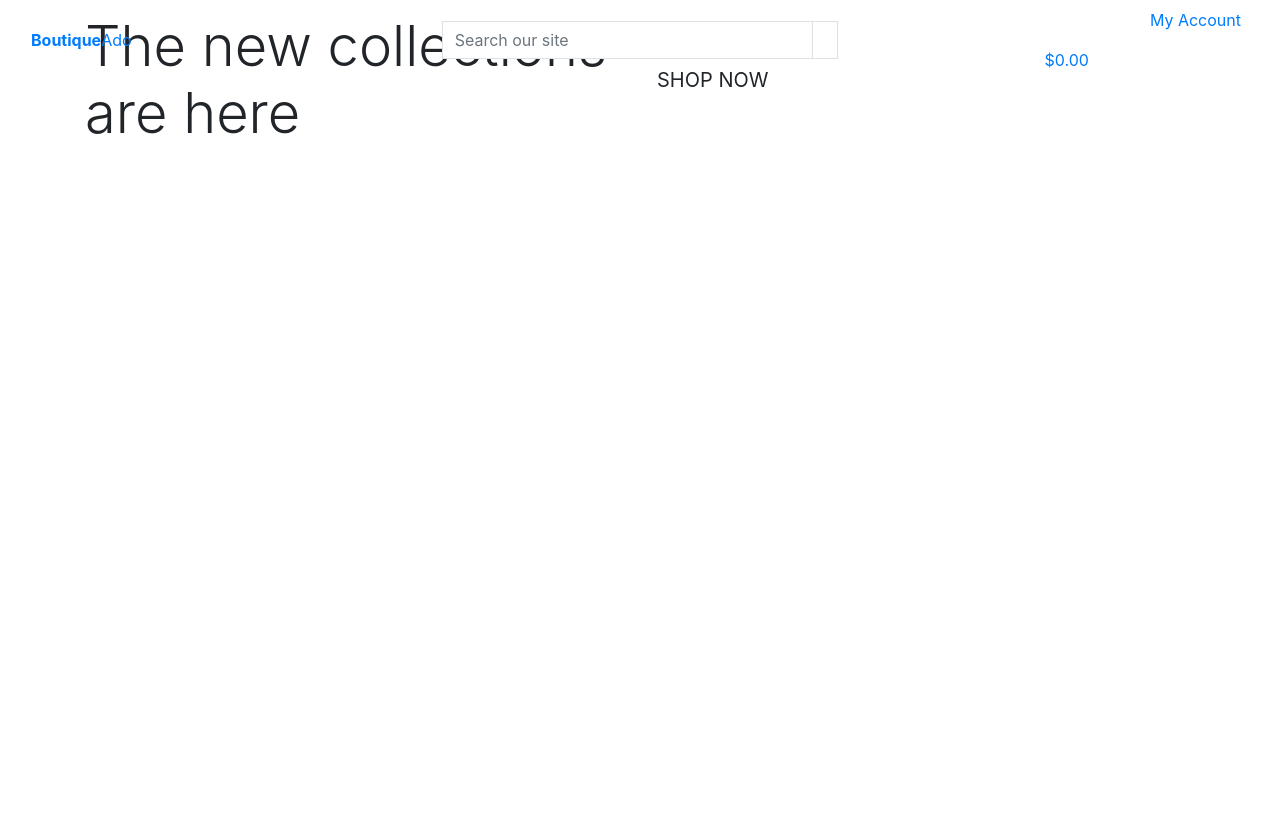
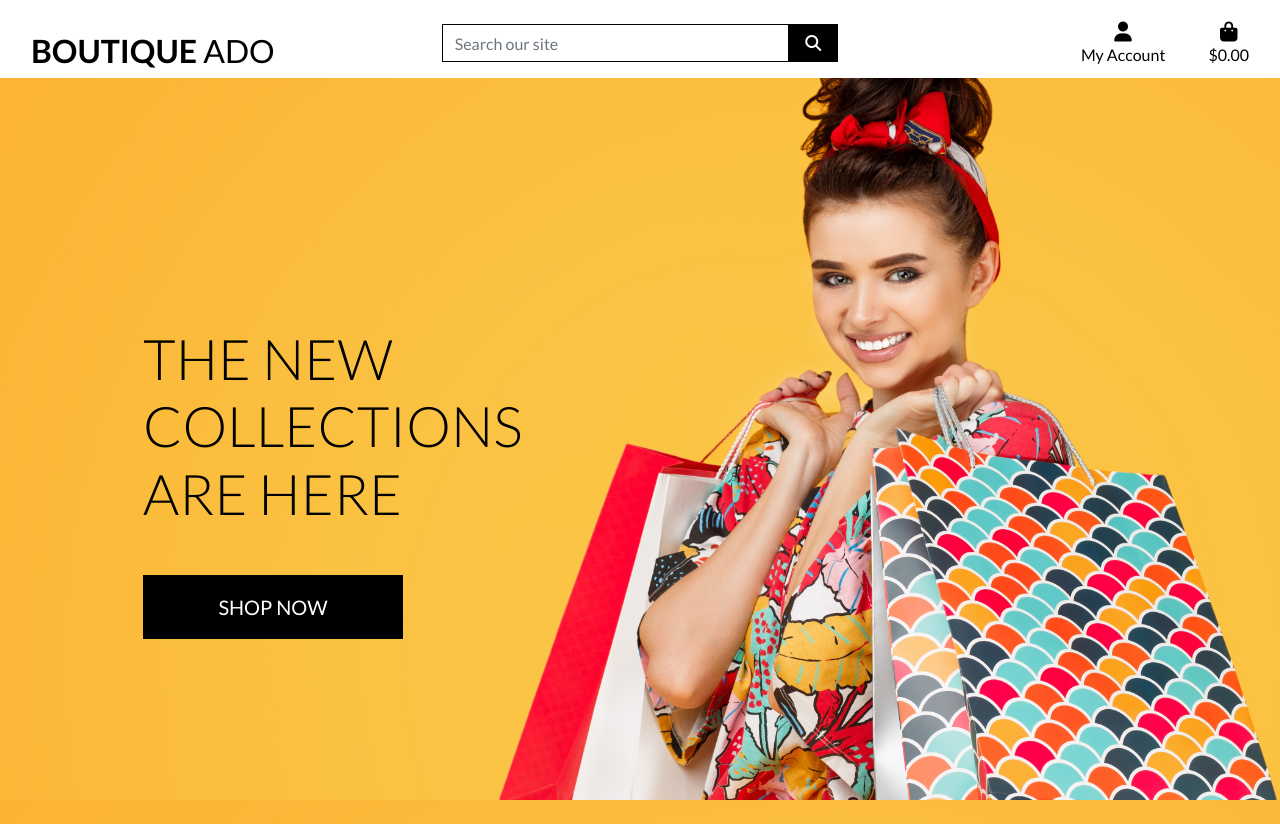
Before and after one commit to LukaszPasich/boutique_ado_luk1, a Django app: page / in a window 1280 px wide. Before the commit the page ends 134 px from the top, so only its background shows below. Run offline with Django 3.2, Linux system fonts and the light colour scheme; some libraries are stand-ins or nearby versions.

Commit message:
FEAT: Completed Home page header and CSS

```diff
--- a/boutique_ado/settings.py
+++ b/boutique_ado/settings.py
@@ -147,6 +147,10 @@ USE_TZ = True
 # https://docs.djangoproject.com/en/3.2/howto/static-files/
 
 STATIC_URL = '/static/'
+STATICFILES_DIRS = (os.path.join(BASE_DIR, 'static'),)
+
+MEDIA_URL = '/media/'
+MEDIA_ROOT = os.path.join(BASE_DIR, 'media')
 
 # Default primary key field type
 # https://docs.djangoproject.com/en/3.2/ref/settings/#default-auto-field
--- a/boutique_ado/urls.py
+++ b/boutique_ado/urls.py
@@ -15,9 +15,11 @@ Including another URLconf
 """
 from django.contrib import admin
 from django.urls import path, include
+from django.conf import settings
+from django.conf.urls.static import static
 
 urlpatterns = [
     path('admin/', admin.site.urls),
     path('accounts/', include('allauth.urls')),
     path('', include('home.urls')),
-]
+] + static(settings.MEDIA_URL, document_root=settings.MEDIA_ROOT)
--- a/home/templates/home/index.html
+++ b/home/templates/home/index.html
@@ -15,12 +15,14 @@
 <div class="container h-100">
     <div class="row h-100">
         <div class="col-7 col-md-6 my-auto">
-            <h1 class="display-4 logo-font text-black">The new collections are here</h1>
-        </div>
-        <div class="my-5">
-            <h4>
-                <a href="" class="shop-now-button btn btn-lg rounded-0 text-uppercase py-3">Shop Now</a>
-            </h4>
+            <h1 class="display-4 logo-font text-black">
+                The new collections are here
+            </h1>
+            <div class="my-5">
+                <h4>
+                    <a href="" class="shop-now-button btn btn-lg rounded-0 text-uppercase py-3">Shop Now</a>
+                </h4>
+            </div>
         </div>
     </div>
 </div>
--- /dev/null
+++ b/static/css/base.css
@@ -0,0 +1,81 @@
+html {
+    height: 100%;
+}
+
+body {
+    background: url('/media/homepage_background_cropped.jpg') no-repeat center center fixed;
+    background-size: cover;
+    height: calc(100vh - 164px);
+    color: #555;
+    font-family: 'Lato';
+}
+
+/* from Bulma */
+.icon {
+    align-items: center;
+    display: inline-flex;
+    justify-content: center;
+    height: 1.5rem;
+    width: 1.5rem;
+}
+
+.logo-font {
+    text-transform: uppercase;
+}
+
+.main-logo-link {
+    width: fit-content;
+}
+
+.shop-now-button {
+    background: black;
+    color: white;
+    min-width: 260px;
+}
+
+.btn-black {
+    background: black;
+    color: white;
+}
+
+.shop-now-button:hover,
+.shop-now-button:active,
+.shop-now-button:focus,
+.btn-black:hover,
+.btn-black:active,
+.btn-black:focus {
+    background: #222;
+    color: white;
+}
+
+.text-black {
+    color: #000 !important;
+}
+
+.border-black {
+    border: 1px solid black !important;
+}
+
+/* -------------------------------- Media Queries */
+
+/* Slightly larger container on xl screens */
+@media (min-width: 1200px) {
+  .container {
+    max-width: 80%;
+  }
+}
+
+/* fixed top navbar only on medium and up */
+@media (min-width: 992px) {
+    .fixed-top-desktop-only {
+        position: fixed;
+        top: 0;
+        right: 0;
+        left: 0;
+        z-index: 1030;
+    }
+
+    .header-container {
+        padding-top: 164px;
+    }
+}
--- a/templates/base.html
+++ b/templates/base.html
@@ -14,12 +14,15 @@
 
     {% block corecss %}
     <link rel="stylesheet" href="https://stackpath.bootstrapcdn.com/bootstrap/4.4.1/css/bootstrap.min.css" integrity="sha384-Vkoo8x4CGsO3+Hhxv8T/Q5PaXtkKtu6ug5TOeNV6gBiFeWPGFN9MuhOf23Q9Ifjh" crossorigin="anonymous">
+    <link rel="stylesheet" href="https://fonts.googleapis.com/css2?family=Lato:ital,wght@0,100;0,300;0,400;0,700;0,900;1,100;1,300;1,400;1,700;1,900&display=swap">
+    <link rel="stylesheet" href="{% static 'css/base.css' %}">"
     {% endblock %}
 
     {% block extra_css %}
     {% endblock %}
 
     {% block corejs %}
+    <script src="https://kit.fontawesome.com/3c502c3ac5.js" crossorigin="anonymous"></script>
     <script src="https://code.jquery.com/jquery-3.4.1.slim.min.js" integrity="sha384-J6qa4849blE2+poT4WnyKhv5vZF5SrPo0iEjwBvKU7imGFAV0wwj1yYfoRSJoZ+n" crossorigin="anonymous"></script>
     <script src="https://cdn.jsdelivr.net/npm/popper.js@1.16.0/dist/umd/popper.min.js" integrity="sha384-Q6E9RHvbIyZFJoft+2mJbHaEWldlvI9IOYy5n3zV9zzTtmI3UksdQRVvoxMfooAo" crossorigin="anonymous"></script>
     <script src="https://stackpath.bootstrapcdn.com/bootstrap/4.4.1/js/bootstrap.min.js" integrity="sha384-wfSDF2E50Y2D1uUdj0O3uMBJnjuUD4Ih7YwaYd1iqfktj0Uod8GCExl3Og8ifwB6" crossorigin="anonymous"></script>
@@ -32,10 +35,13 @@
   </head>
   <body>
     <header class="container-fluid fixed-top">
-        <div class="row">
+        <div id="topnav" class="row bg-white pt-lg-2 d-none d-lg-flex">
 
           <div class="col-12 col-lg-4 my-auto py-1 py-lg-0 text-center text-lg-left">
-            <a href="{% url 'home' %}" class="nav-link main-logo-link"><strong>Boutique</strong>Ado</a>
+            <a href="{% url 'home' %}" class="nav-link main-logo-link">
+              <a href="{% url 'home' %}" class="nav-link main-logo-link">
+                <h2 class="logo-font text-black my-0"><strong>Boutique</strong> Ado</h2>
+            </a>
           </div>
 
           <div class="col-12 col-lg-4 my-auto py-1 py-lg-0 ">
@@ -76,6 +82,8 @@
                   {% endif %}
                 </div>
               </li>
+
+              <li class="list-inline-item">
                 <a class="{% if grand_total %}text-info font-weight-bold{% else %}text-black{% endif %} nav-link" href="">
                   <div class="text-center">
                     <div><i class="fas fa-shopping-bag fa-lg"></i></div>
@@ -88,8 +96,6 @@
                     </p>
                   </div>
                 </a>
-              <li class="list-inline dropdown">
-
               </li>
 
             </ul>
```
Also changed, not shown: media/homepage_background_cropped.jpg (added).
